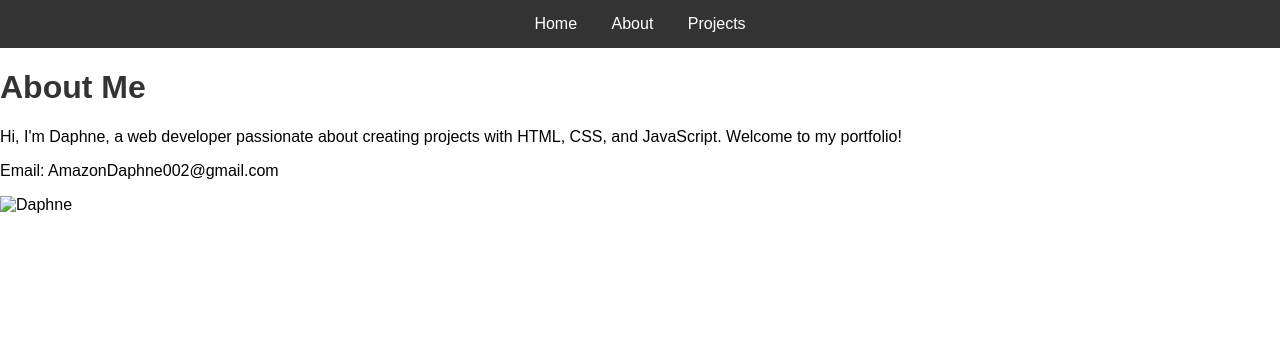
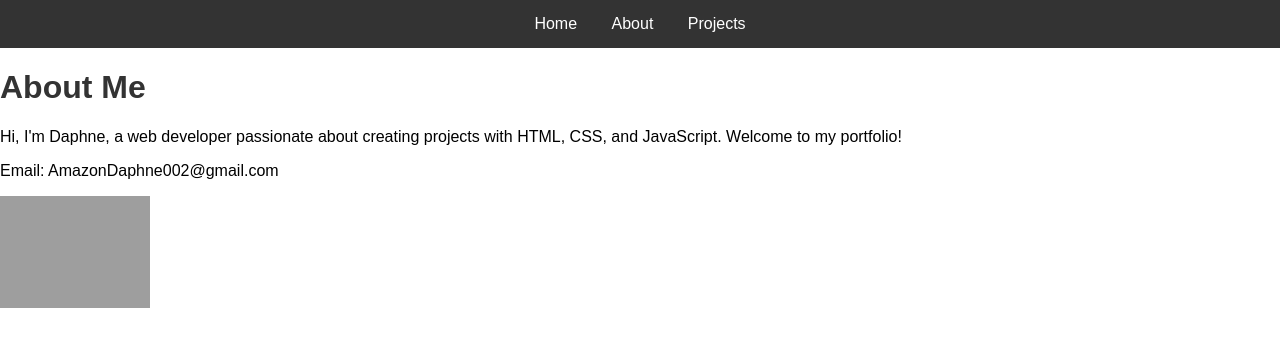
Before and after one commit to DaphneVO/MITxProPortfolio, a plain HTML site: page about.html in a window 1280 px wide. Drawn offline with Linux system fonts and the light colour scheme; the site is published under a folder, as on GitHub Pages, so addresses that start at the root find nothing.

Commit message:
Updated image path in about.html

```diff
--- a/about.html
+++ b/about.html
@@ -15,6 +15,6 @@
   <h1>About Me</h1>
   <p>Hi, I'm Daphne, a web developer passionate about creating projects with HTML, CSS, and JavaScript. Welcome to my portfolio!</p>
   <p>Email: AmazonDaphne002@gmail.com</p>
-  <img src="/Content/Daphne Ferreiro.jpg" alt="Daphne" style="width:150px;">
+  <img src="Content/Daphne Ferreiro.jpg" alt="Daphne" style="width:150px;">
 </body>
 </html>
```
Also changed, not shown: 1 other file.
